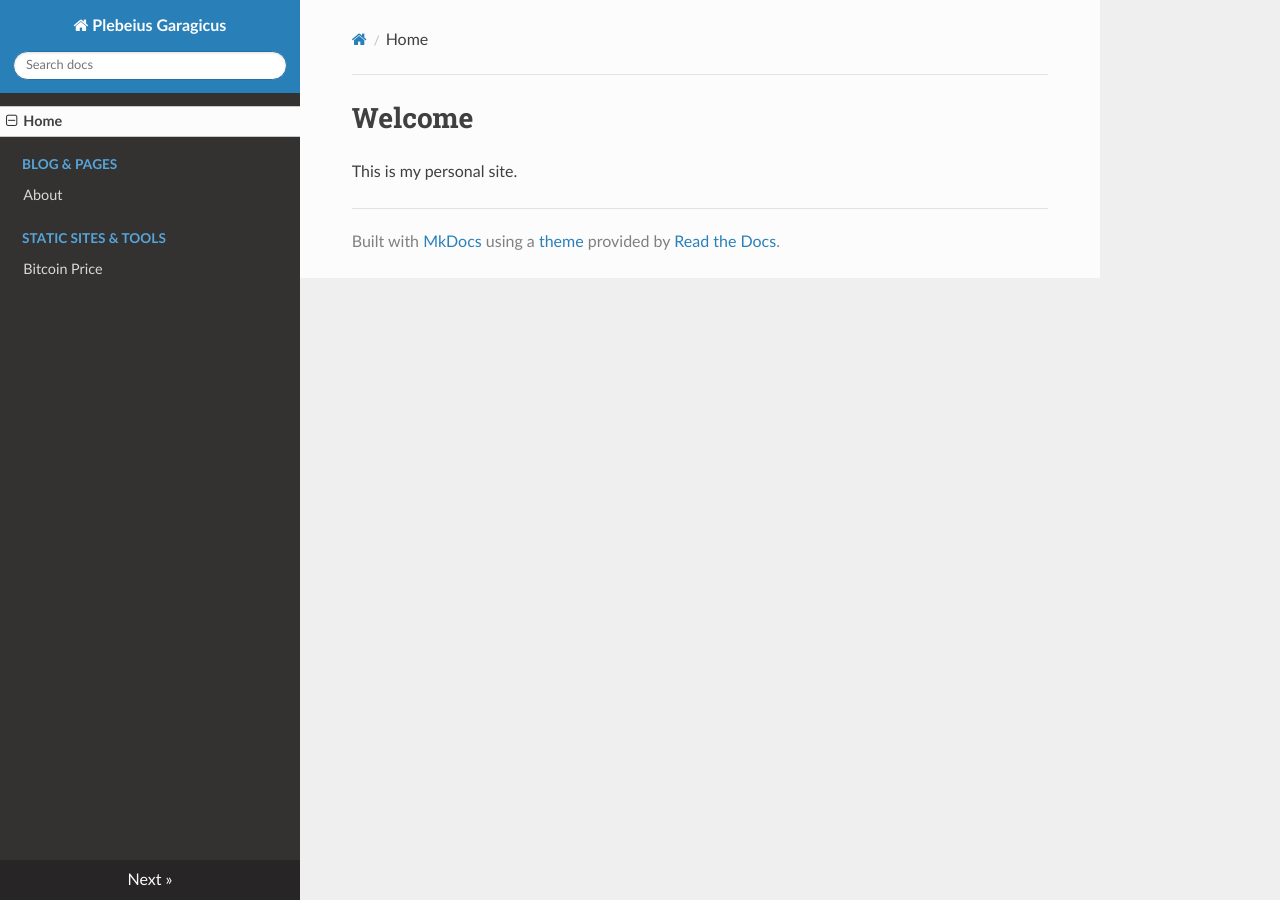
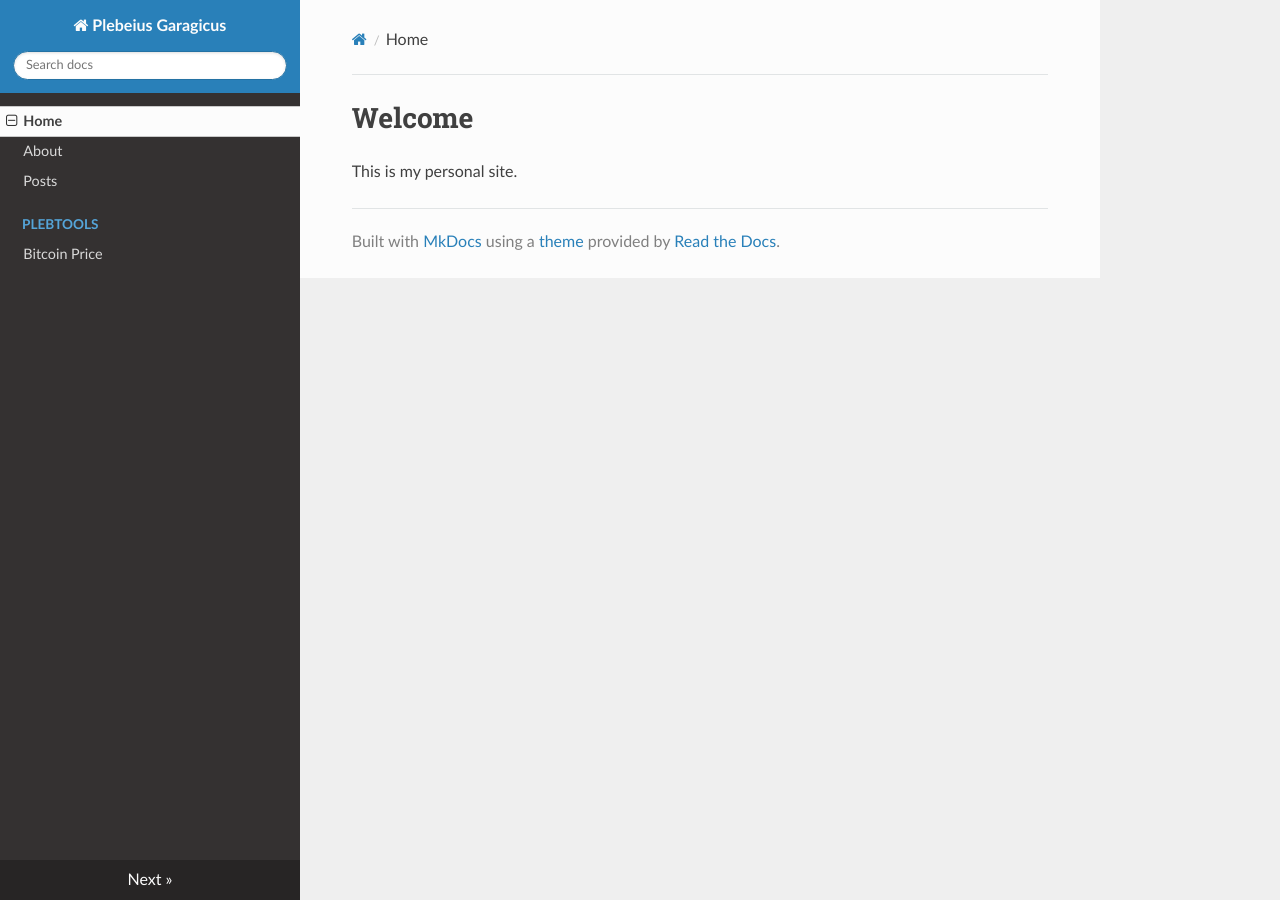
Before and after one commit to PlebeiusGaragicus/plebeiusgaragicus.github.io, an MkDocs documentation site: the page built from docs/index.md, in a window 1280 px wide. Built offline with MkDocs 1.6.1, drawn with Linux system fonts in a browser that asks for light colours; nearby versions of some CDN libraries.

Commit message:
first post

```diff
--- a/mkdocs.yml
+++ b/mkdocs.yml
@@ -9,7 +9,7 @@ theme:
 
 nav:
   - Home: index.md
-  - Blog & Pages:
-    - About: about.md
-  - Static Sites & Tools:
+  - About: about.md
+  - Posts: posts/
+  - PlebTools:
     - Bitcoin Price: bitcoin-price.html
```
Also changed, not shown: docs/posts/2025.10.29.md (added, +1 -0 lines), docs/posts/index.md (added, +3 -0 lines).
